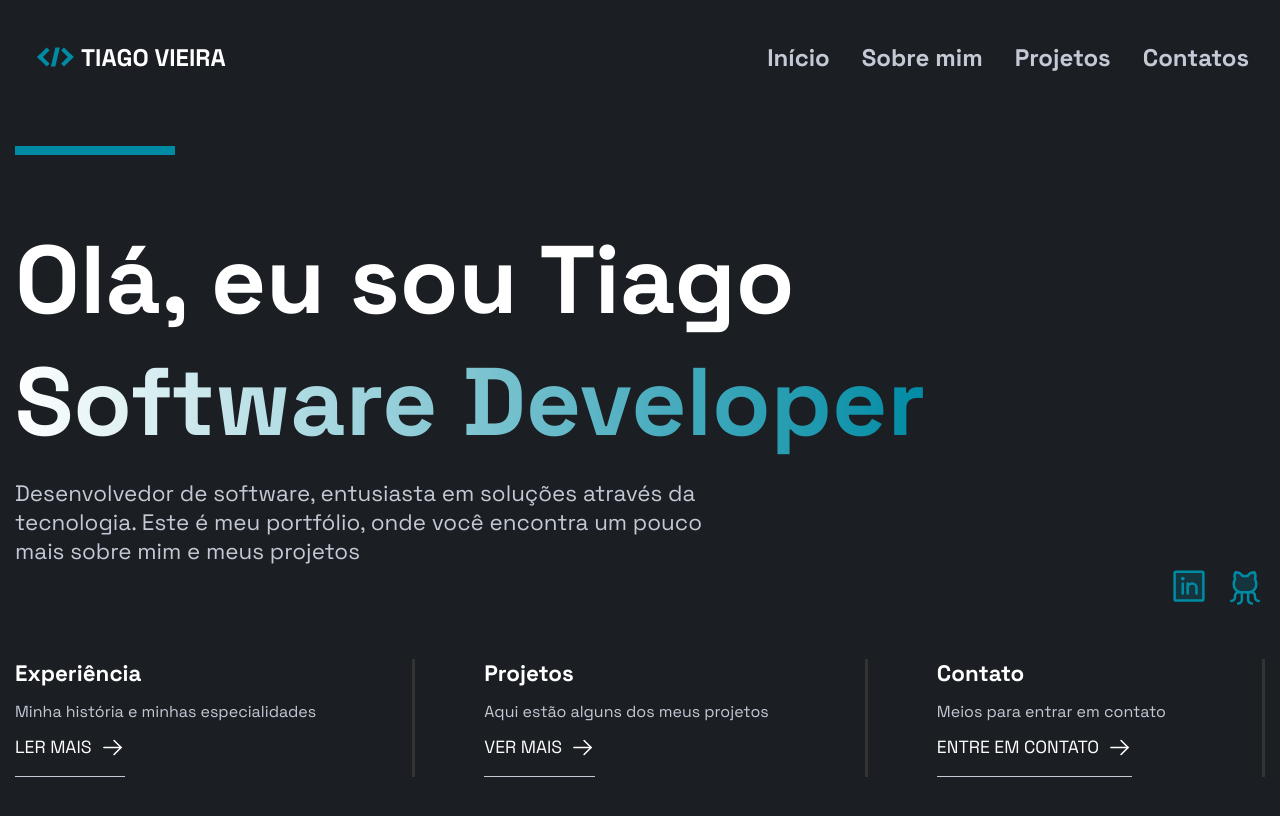
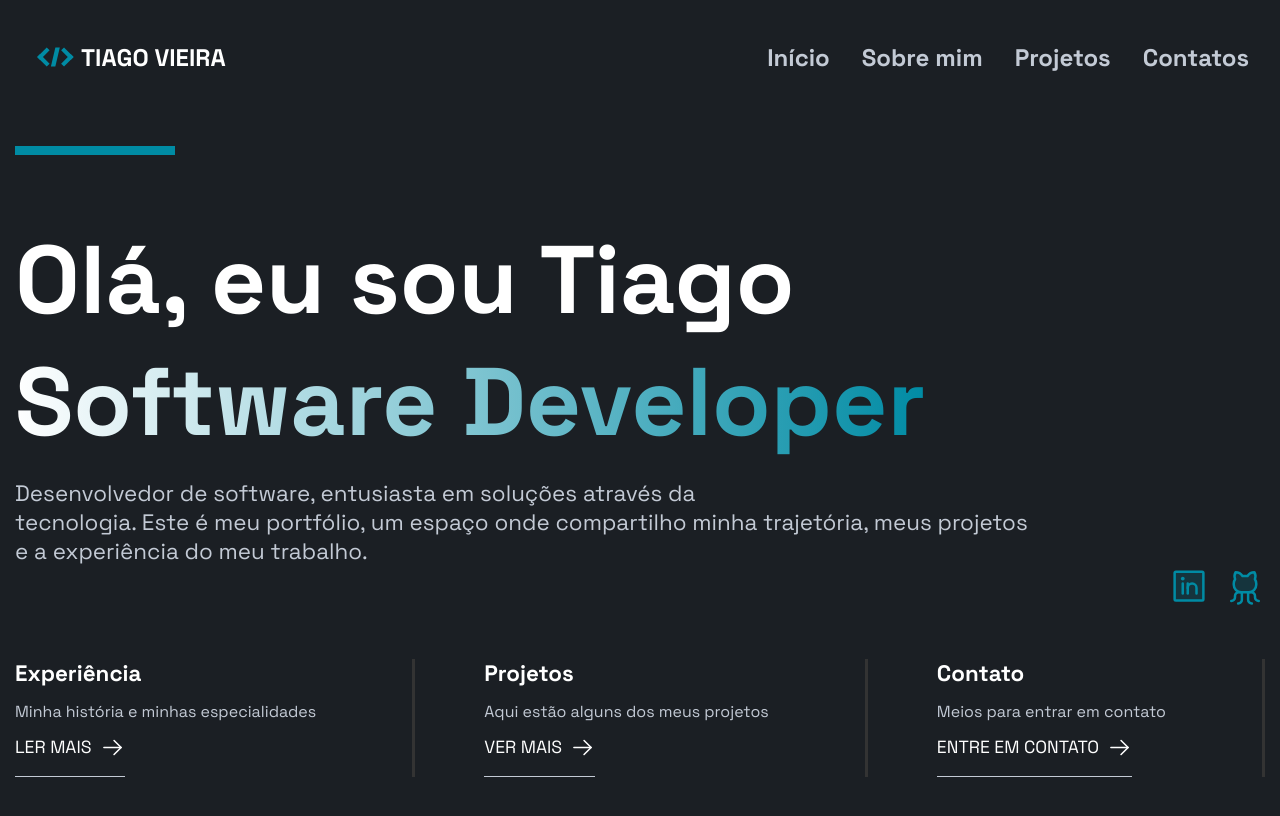
Before and after one commit to tiagosvieira10/my-portfolio, a Next.js app: page / in a window 1280 px wide. Built offline with nearby package versions, Linux system fonts and the light colour scheme.

Commit message:
novo description

```diff
--- a/src/pages/index.tsx
+++ b/src/pages/index.tsx
@@ -19,7 +19,7 @@ export default function Home(){
         transition={{ duration: 0.5 }}
       >
       <h1>Olá, eu sou Tiago <br/> <strong>Software Developer</strong></h1>
-      <span>Desenvolvedor de software, entusiasta em soluções através da<br/>tecnologia. Este é meu portfólio, onde você encontra um pouco<br/>mais sobre mim e meus projetos</span>
+      <span>Desenvolvedor de software, entusiasta em soluções através da<br/>tecnologia. Este é meu portfólio, um espaço onde compartilho minha trajetória, meus projetos <br />e a experiência do meu trabalho.</span>
       </motion.div>
       <IconsContainer>
         <Link href= {'https://www.linkedin.com/in/tiago-svieira/'} target="blank" ><LinkedinLogo size={40} color="#008BA4" weight="duotone"/></Link>
```
